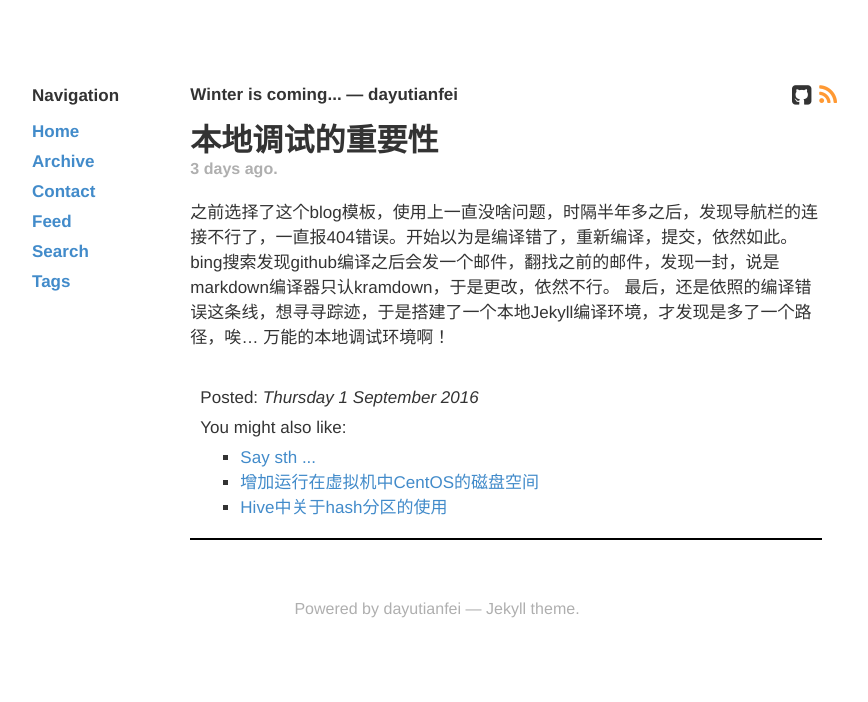
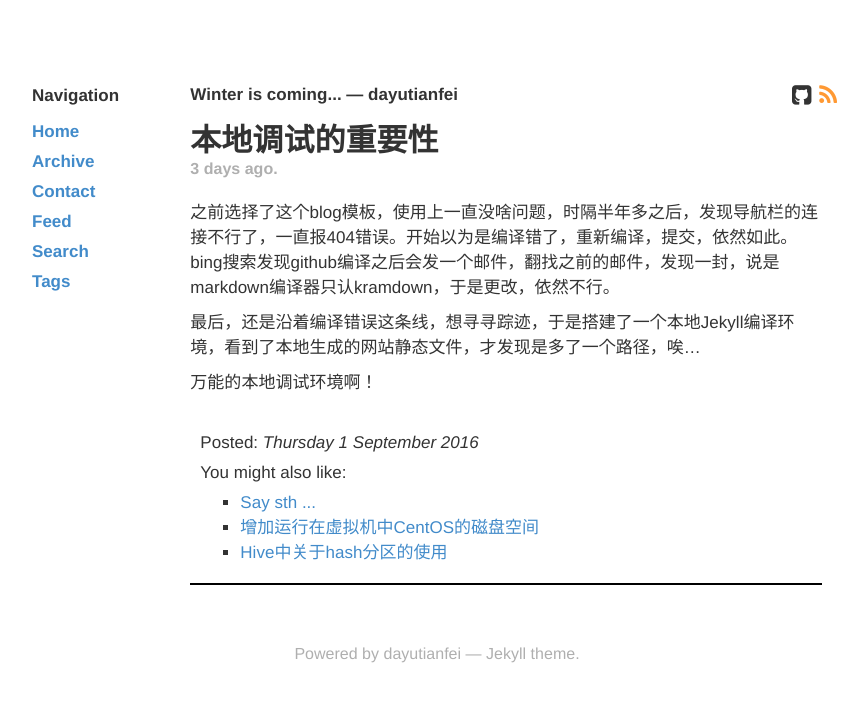
Before and after one commit to dayutianfei/dayutianfei.github.io, a Jekyll site: the page built from _posts/2016-09-01-load.markdown, in a window 1280 px wide. Shown: the top 702 px of the page, without its empty margins (203-1071 px from the left). Built offline with Jekyll 4.4.1, drawn with Linux system fonts in a browser that asks for light colours; some web fonts are replaced; comment, search, counter and statistics services are not loaded.

Commit message:
modify sth

```diff
--- a/_posts/2016-09-01-load.markdown
+++ b/_posts/2016-09-01-load.markdown
@@ -7,5 +7,7 @@ comments: true
 archive: false
 ---
 之前选择了这个blog模板，使用上一直没啥问题，时隔半年多之后，发现导航栏的连接不行了，一直报404错误。开始以为是编译错了，重新编译，提交，依然如此。bing搜索发现github编译之后会发一个邮件，翻找之前的邮件，发现一封，说是markdown编译器只认kramdown，于是更改，依然不行。
-最后，还是依照的编译错误这条线，想寻寻踪迹，于是搭建了一个本地Jekyll编译环境，才发现是多了一个路径，唉...
+
+最后，还是沿着编译错误这条线，想寻寻踪迹，于是搭建了一个本地Jekyll编译环境，看到了本地生成的网站静态文件，才发现是多了一个路径，唉...
+
 万能的本地调试环境啊！
--- a/contact.html
+++ b/contact.html
@@ -12,7 +12,7 @@ title: Contact
               QQ: 372077692
             </li>
 	    <li>
-              Email: dayutianfei@gmail.com
+              Email: dayutianfei@qq.com
             </li>
             <li>
               Github:<br />
```
